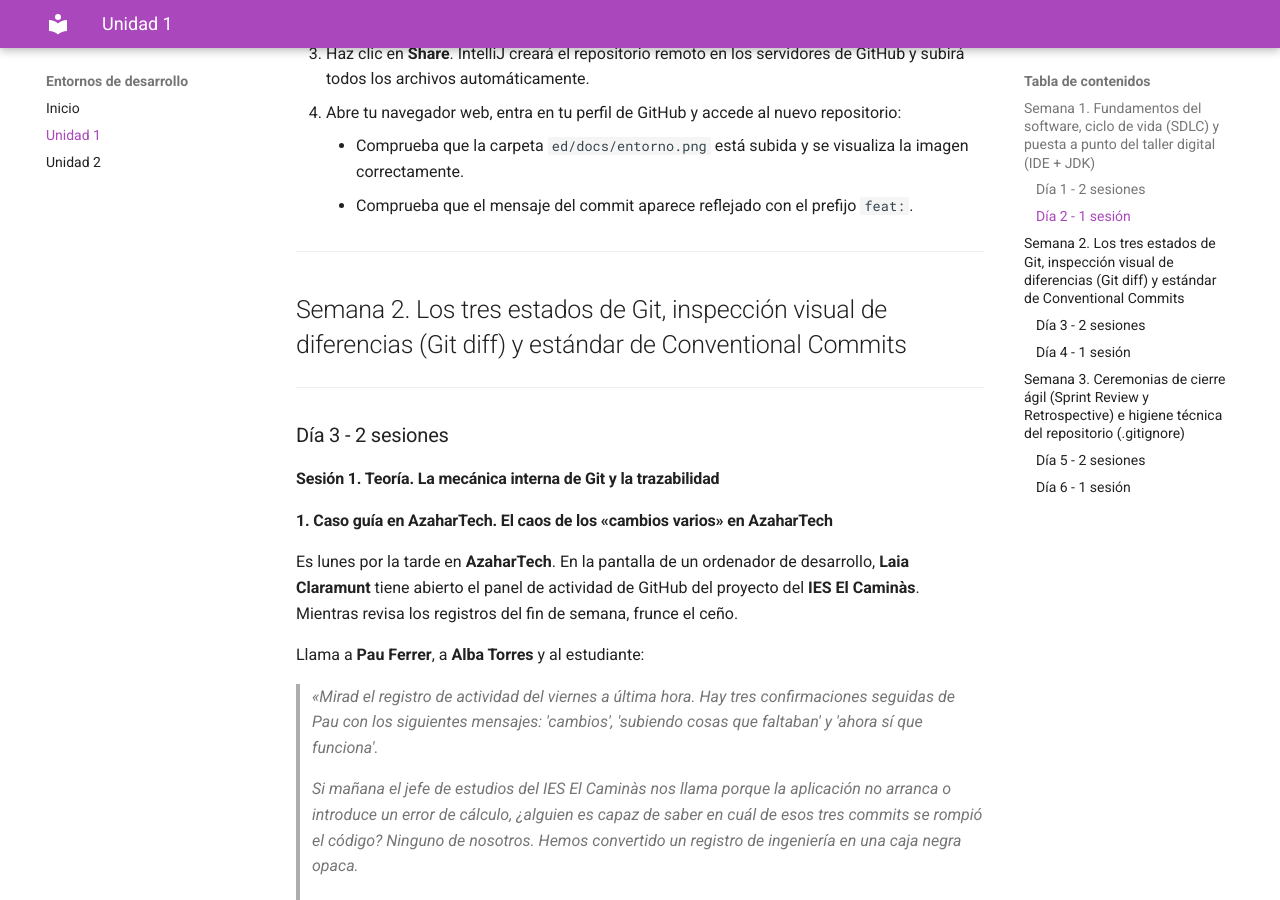
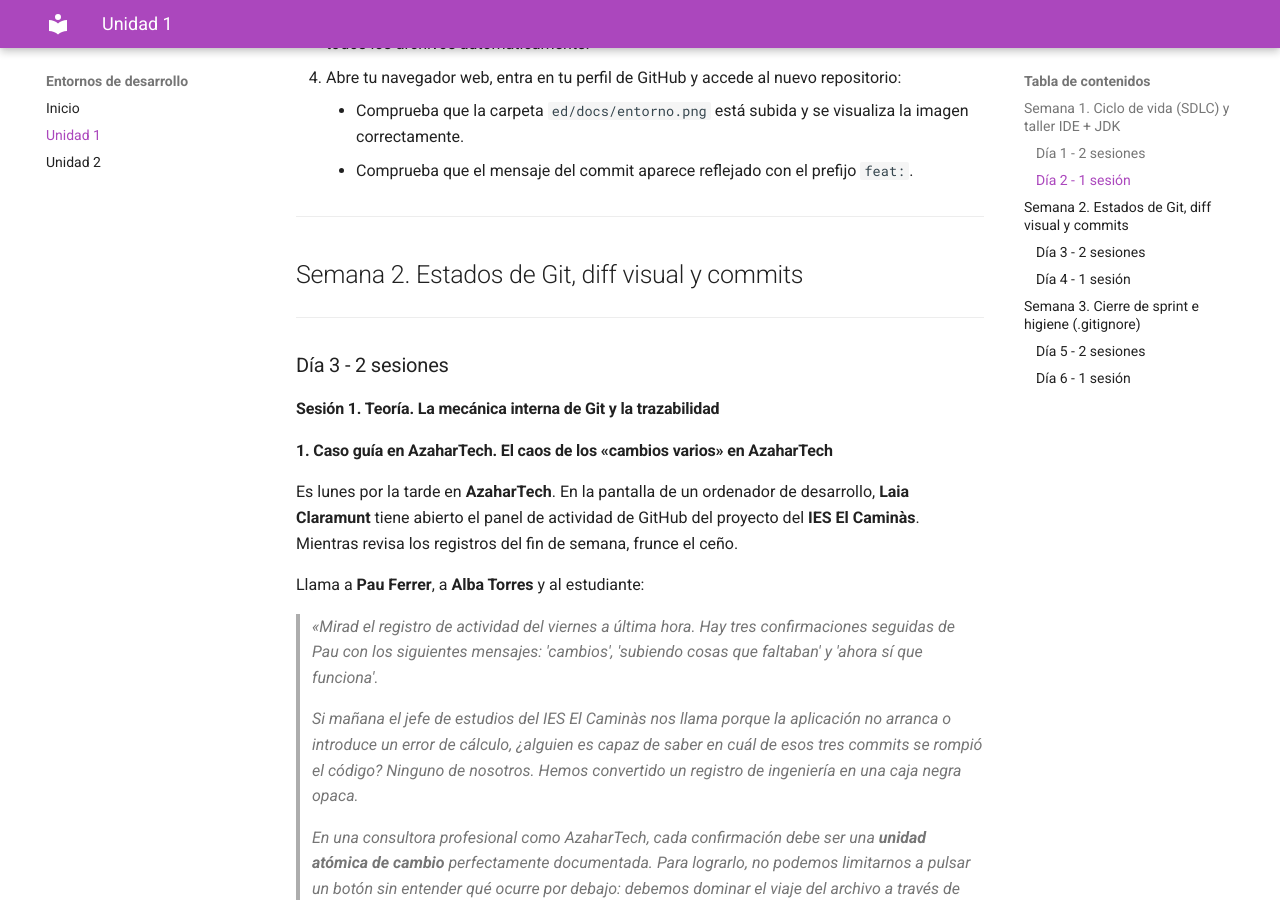
Before and after one commit to garmarcj/DAM-ED-20262027, an MkDocs documentation site: the page built from docs/unidad1.md, in a window 1280 px wide and 900 px high, scrolled down 12976 px. Built offline with MkDocs 1.6.1 and Material for MkDocs 9.7.7, drawn with Linux system fonts in a browser that asks for light colours; some of the changed text lies outside the part shown.

Commit message:
[Curso 2026-2027] Cambios en titulos de las unidades 1, 2 y 3

```diff
--- a/docs/unidad1.md
+++ b/docs/unidad1.md
@@ -2,7 +2,7 @@
 
 ---
 
-## Semana 1. Fundamentos del software, ciclo de vida (SDLC) y puesta a punto del taller digital (IDE + JDK)
+## Semana 1. Ciclo de vida (SDLC) y taller IDE + JDK
 
 ---
 
@@ -415,7 +415,7 @@
 
 ---
 
-## Semana 2. Los tres estados de Git, inspección visual de diferencias (Git diff) y estándar de Conventional Commits
+## Semana 2. Estados de Git, diff visual y commits
 
 ---
 
@@ -776,7 +776,7 @@
 
 ---
 
-## Semana 3. Ceremonias de cierre ágil (Sprint Review y Retrospective) e higiene técnica del repositorio (`.gitignore`)
+## Semana 3. Cierre de sprint e higiene (.gitignore)
 
 ---
 
```
Also changed, not shown: docs/unidad2.md (+3 -3 lines), docs/unidad3.md (+3 -3 lines).
